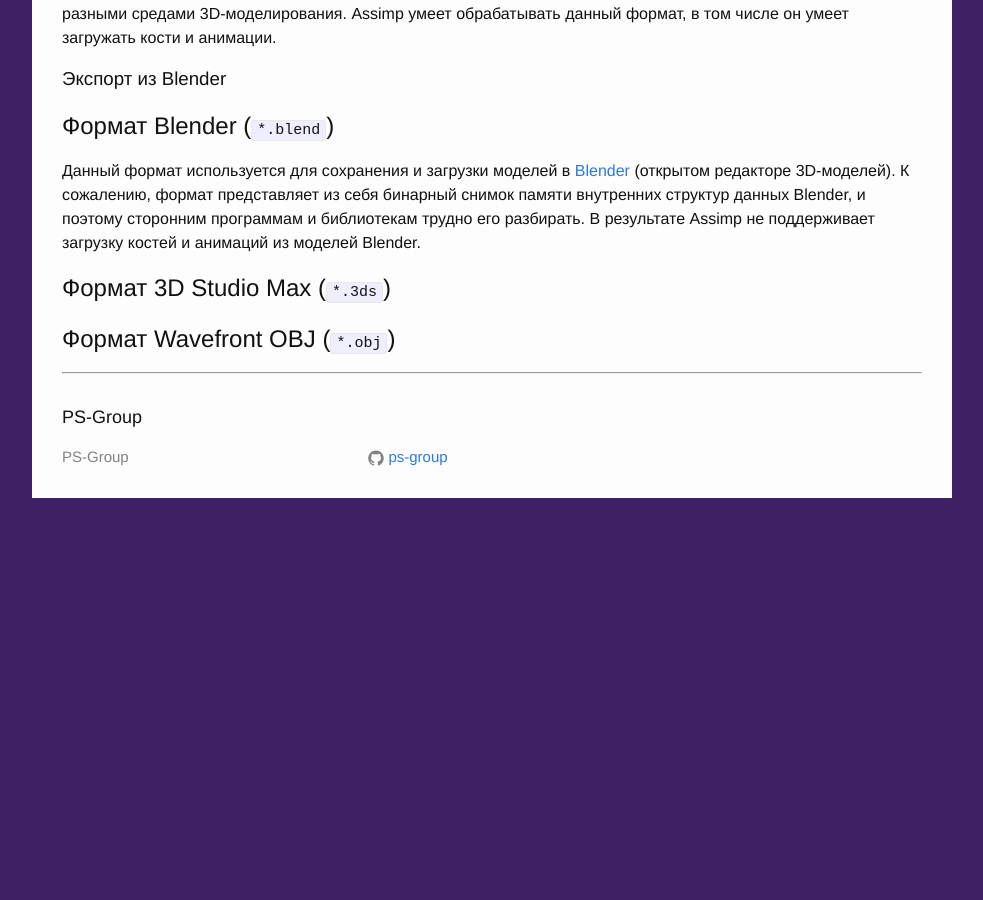
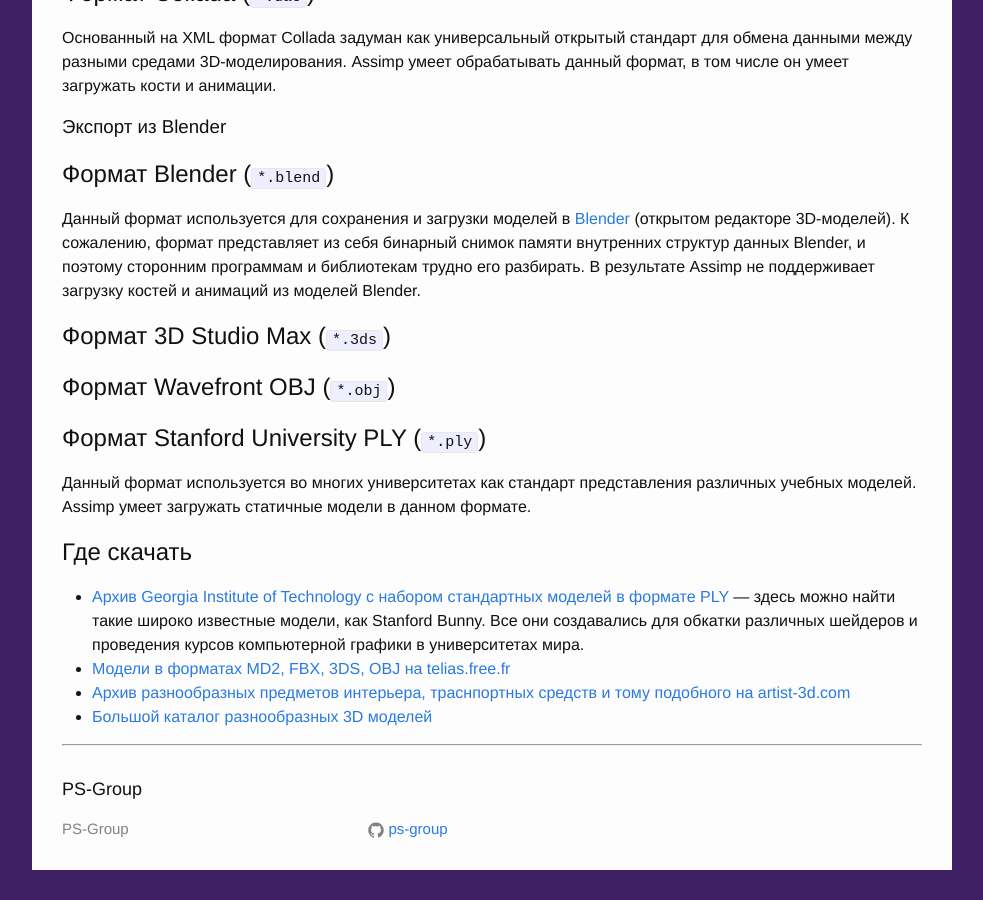
Before and after one commit to ps-group/ps-group.github.io, a Jekyll site: the page built from _opengl/assimp.md, in a window 1280 px wide and 900 px high, scrolled down 1801 px. Shown: the whole window, without its empty margins (148-1131 px from the left). Built offline with Jekyll 4.4.1, drawn with Linux system fonts in a browser that asks for light colours; before the commit the page ends 2329 px from its top, so only the background shows below that; some of the changed text lies outside the part shown.

```diff
--- a/_opengl/assimp.md
+++ b/_opengl/assimp.md
@@ -5,7 +5,7 @@
 Библиотека Assimp поддерживает множество распространённых форматов моделей со следующими ограничениями:
 
 - анимированные модели успешно загружаются из форматов MD5, DAE
-- статичные модели успешно загружаются из форматов MD5, MD3, MD2, BLEND, 3DS, OBJ
+- статичные модели успешно загружаются из форматов MD5, DAE, MD3, MD2, BLEND, 3DS, OBJ, PLY
 
 Анимированная модель отличается от статичной:
 
@@ -53,3 +53,14 @@
 ## Формат 3D Studio Max (`*.3ds`)
 
 ## Формат Wavefront OBJ (`*.obj`)
+
+## Формат Stanford University PLY (`*.ply`)
+
+Данный формат используется во многих университетах как стандарт представления различных учебных моделей. Assimp умеет загружать статичные модели в данном формате.
+
+## Где скачать
+
+- [Архив Georgia Institute of Technology с набором стандартных моделей в формате PLY](http://www.cc.gatech.edu/projects/large_models/) &mdash; здесь можно найти такие широко известные модели, как Stanford Bunny. Все они создавались для обкатки различных шейдеров и проведения курсов компьютерной графики в университетах мира.
+- [Модели в форматах MD2, FBX, 3DS, OBJ на telias.free.fr](http://telias.free.fr/Models_menu.html)
+- [Архив разнообразных предметов интерьера, траснпортных средств и тому подобного на artist-3d.com](http://artist-3d.com/)
+- [Большой каталог разнообразных 3D моделей](http://tf3dm.com/)
```
Also changed, not shown: opengl.md (+1 -1 lines).
